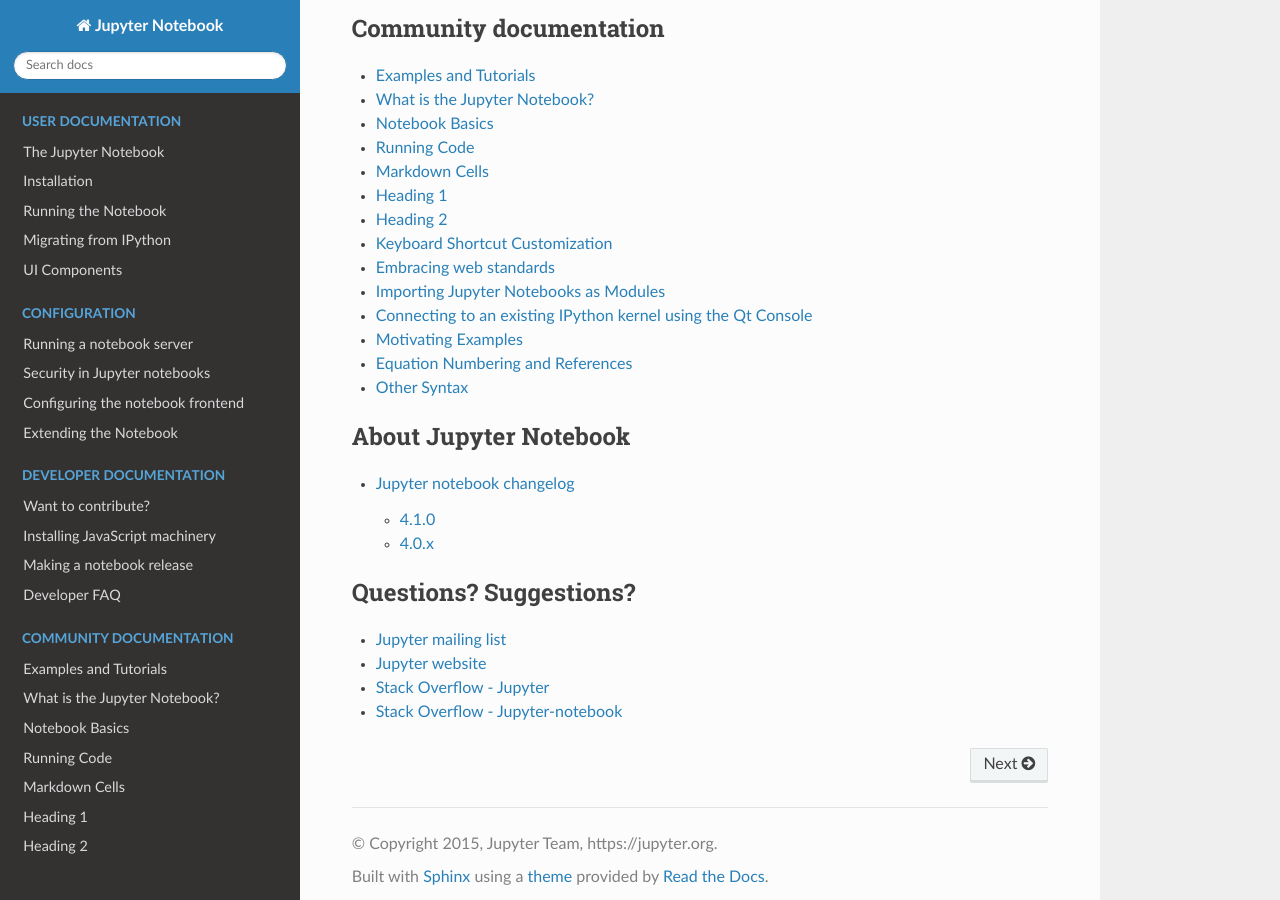
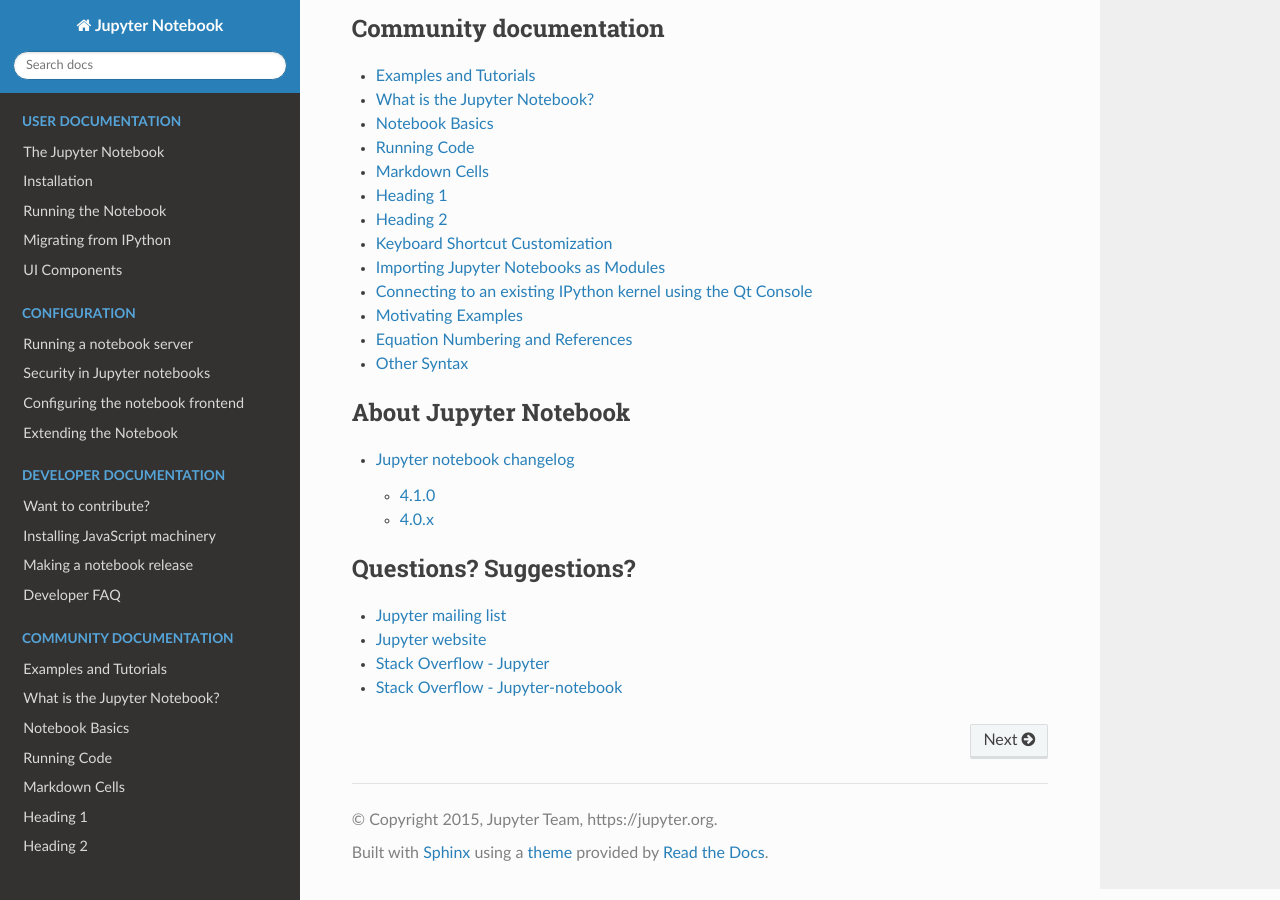
Before and after one commit to jupyter/nbclassic, a Sphinx documentation site: the page built from docs/source/index.rst, in a window 1280 px wide and 900 px high, scrolled down 1188 px. Built offline with Sphinx 7.4.7 and the Read the Docs theme 2.0.0, drawn with Linux system fonts in a browser that asks for light colours; pages that are not in the unit, such as notebooks, are missing from menus; some of the changed lines change nothing that is shown.

Commit message:
Update TOC

```diff
--- a/docs/source/index.rst
+++ b/docs/source/index.rst
@@ -57,7 +57,6 @@
    examples/Notebook/Running Code
    examples/Notebook/Working With Markdown Cells
    examples/Notebook/Custom Keyboard Shortcuts
-   examples/Notebook/JavaScript Notebook Extensions
    examples/Notebook/Importing Notebooks
    examples/Notebook/Connecting with the Qt Console
    examples/Notebook/Typesetting Equations
```
